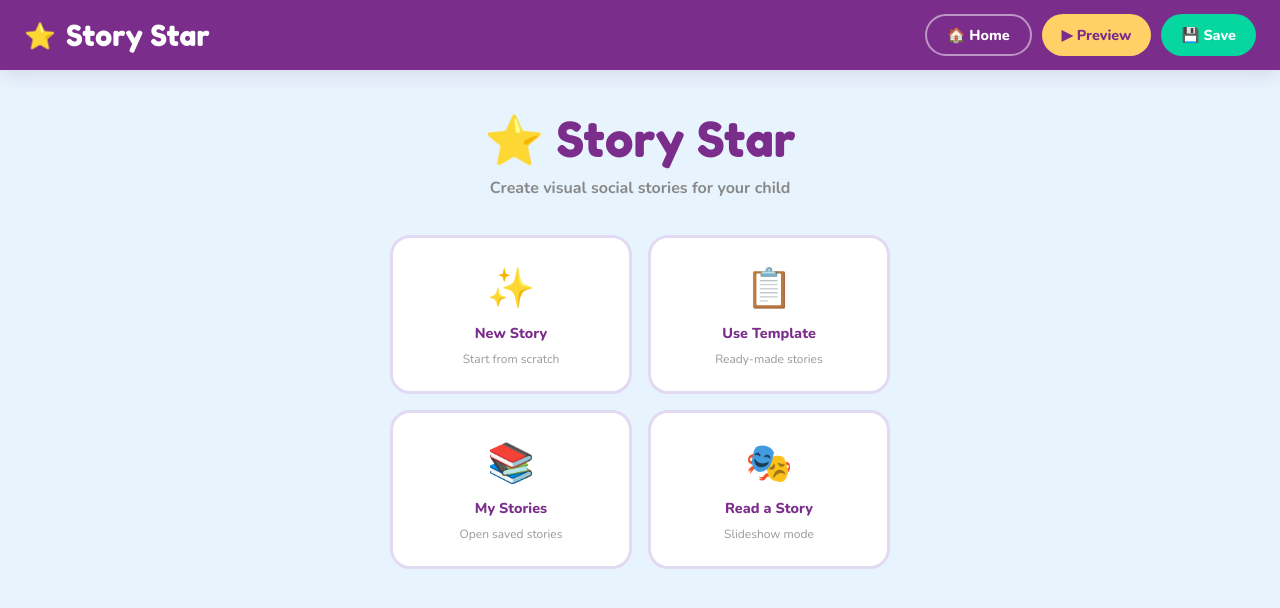
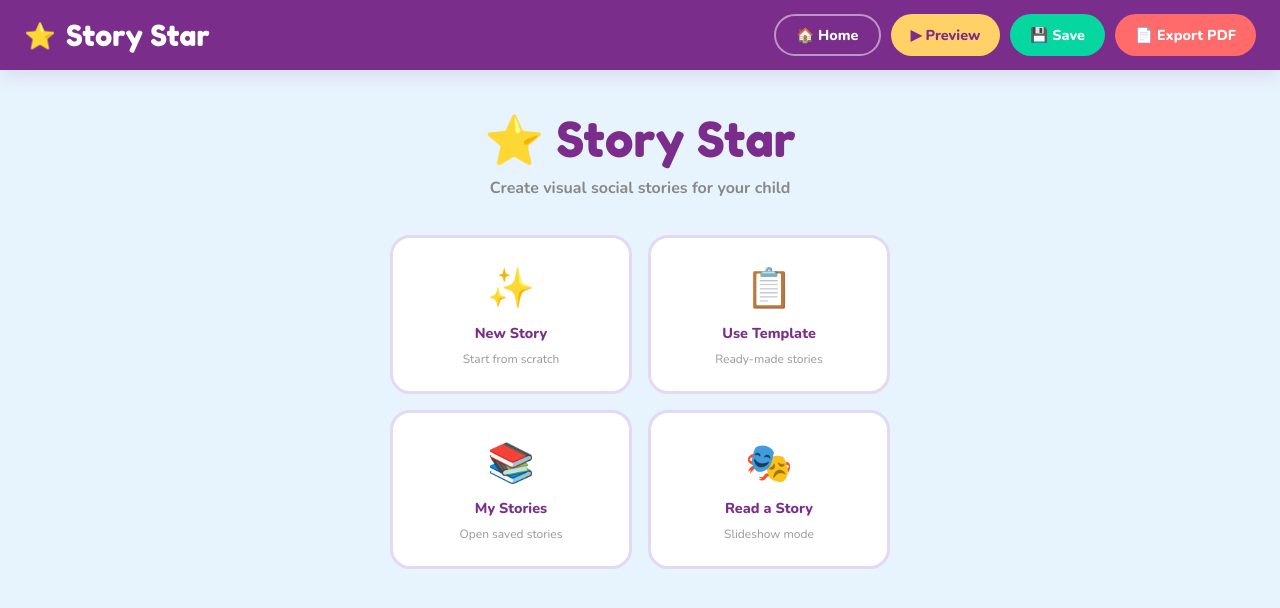
Before and after one commit to donnellygithub/story-star, a plain HTML site: page index.html in a window 1280 px wide. Drawn offline with nearby package versions, Linux system fonts and the light colour scheme.

Commit message:
Add files via upload

```diff
--- a/index.html
+++ b/index.html
@@ -5,6 +5,7 @@
 <meta name="viewport" content="width=device-width, initial-scale=1.0">
 <title>Story Star — Social Story Maker</title>
 <link href="https://fonts.googleapis.com/css2?family=Nunito:wght@400;600;700;800;900&family=Fredoka+One&display=swap" rel="stylesheet">
+<script src="https://cdnjs.cloudflare.com/ajax/libs/jspdf/2.5.1/jspdf.umd.min.js"></script>
 <style>
   :root {
     --sky: #e8f4fd;
@@ -450,6 +451,7 @@
     <button class="btn btn-ghost" onclick="showHome()">🏠 Home</button>
     <button class="btn btn-sun" onclick="openPreview()">▶ Preview</button>
     <button class="btn btn-mint" onclick="saveStory()">💾 Save</button>
+    <button class="btn btn-coral" onclick="exportPDF()">📄 Export PDF</button>
   </div>
 </header>
 
@@ -1124,6 +1126,104 @@ function readWholeStoryPreview() {
   })();
 }
 
+// ─── PDF EXPORT ───────────────────────────────────────────────────────────────
+async function exportPDF() {
+  updateCurrentPage();
+  const { jsPDF } = window.jspdf;
+  const title = document.getElementById('storyTitle').value || 'My Story';
+
+  showToast('Building your PDF… ⏳');
+
+  const doc = new jsPDF({ orientation: 'landscape', unit: 'mm', format: 'a5' });
+  const PW = doc.internal.pageSize.getWidth();   // 210mm (A5 landscape width)
+  const PH = doc.internal.pageSize.getHeight();  // 148mm
+
+  // Helper: hex to r,g,b
+  function hexToRgb(hex) {
+    hex = hex.replace('#','');
+    if (hex.length === 3) hex = hex.split('').map(c=>c+c).join('');
+    const n = parseInt(hex, 16);
+    return [(n>>16)&255, (n>>8)&255, n&255];
+  }
+
+  // Helper: draw rounded rect
+  function roundedRect(doc, x, y, w, h, r) {
+    doc.roundedRect(x, y, w, h, r, r, 'F');
+  }
+
+  for (let i = 0; i < pages.length; i++) {
+    if (i > 0) doc.addPage();
+    const p = pages[i];
+
+    // Background
+    const bg = hexToRgb(p.bg || '#FFD166');
+    doc.setFillColor(...bg);
+    doc.rect(0, 0, PW, PH, 'F');
+
+    // White card
+    doc.setFillColor(255, 255, 255);
+    roundedRect(doc, 8, 8, PW - 16, PH - 16, 6);
+
+    // Image area background
+    const imgAreaH = PH * 0.52;
+    doc.setFillColor(...bg);
+    roundedRect(doc, 10, 10, PW - 20, imgAreaH - 4, 4);
+
+    // Photo or emoji
+    if (p.photo) {
+      try {
+        // Determine image type
+        const mime = p.photo.split(';')[0].split(':')[1];
+        const fmt = mime.includes('png') ? 'PNG' : 'JPEG';
+        // Fit image into image area with padding
+        const iw = PW - 28, ih = imgAreaH - 12;
+        doc.addImage(p.photo, fmt, 14, 14, iw, ih, '', 'FAST');
+      } catch(e) {
+        // fallback: just show bg
+      }
+    } else {
+      // Draw emoji as large text centred in image area
+      const em = p.emoji || '😊';
+      doc.setFontSize(52);
+      const emX = PW / 2;
+      const emY = 10 + (imgAreaH - 4) / 2 + 10;
+      doc.text(em, emX, emY, { align: 'center', baseline: 'middle' });
+    }
+
+    // Page number badge
+    doc.setFillColor(...hexToRgb('#7B2D8B'));
+    doc.circle(16, 16, 5, 'F');
+    doc.setTextColor(255, 255, 255);
+    doc.setFontSize(8);
+    doc.setFont('helvetica', 'bold');
+    doc.text(String(i + 1), 16, 16, { align: 'center', baseline: 'middle' });
+
+    // Story text
+    const textY = 10 + imgAreaH + 2;
+    const textAreaH = PH - textY - 14;
+    const textColor = hexToRgb(p.textColor || '#2d2d2d');
+    doc.setTextColor(...textColor);
+    doc.setFontSize(p.fontSize ? Math.min(p.fontSize * 0.72, 15) : 13);
+    doc.setFont('helvetica', 'bold');
+    const lines = doc.splitTextToSize(p.text || '', PW - 28);
+    const lineH = (p.fontSize ? Math.min(p.fontSize * 0.72, 15) : 13) * 0.45;
+    const blockH = lines.length * lineH * 1.4;
+    const startY = textY + (textAreaH - blockH) / 2 + lineH;
+    doc.text(lines, PW / 2, startY, { align: 'center', lineHeightFactor: 1.4 });
+
+    // Title on first page footer
+    if (i === 0) {
+      doc.setFontSize(7);
+      doc.setTextColor(180, 180, 180);
+      doc.setFont('helvetica', 'normal');
+      doc.text(`⭐ ${title}`, PW - 12, PH - 4, { align: 'right' });
+    }
+  }
+
+  doc.save(`${title.replace(/\s+/g,'-')}.pdf`);
+  showToast('PDF downloaded! 📄');
+}
+
 // ─── TOAST ────────────────────────────────────────────────────────────────────
 function showToast(msg) {
   const t = document.createElement('div');
```
